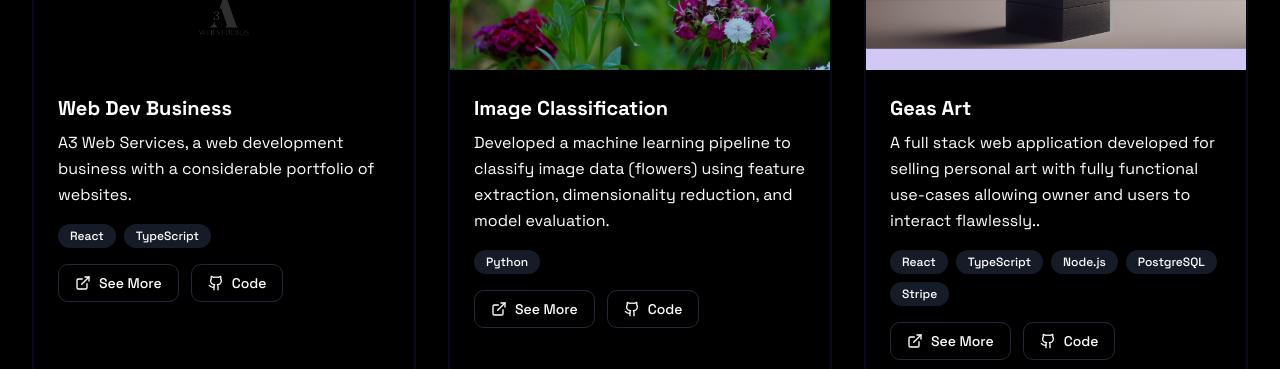
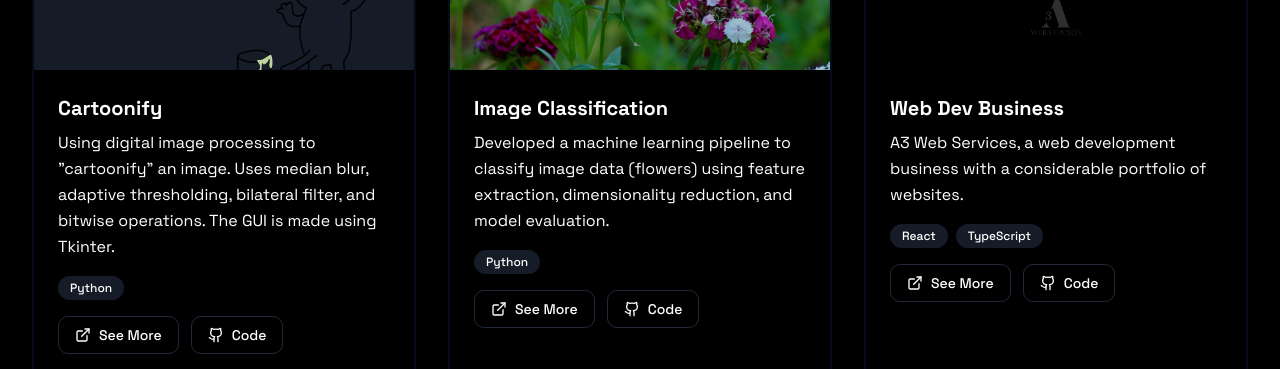
Before and after one commit to acrubaugh11/Personal-Page, a React (Vite) app: page / in a window 1280 px wide. Shown: the part 1098-1467 px from the top of the page. Built offline with nearby package versions, Linux system fonts and the light colour scheme.

Commit message:
new github project added

```diff
--- a/client/pages/Index.tsx
+++ b/client/pages/Index.tsx
@@ -12,17 +12,17 @@ import cloudy from "../cloudy.jpeg";
 import bng from "../bng.png";
 import clock from "../clock.jpg";
 import car from "../car.png";
-
+import cartoon from "../cartoon.png";
 
 const featuredProjects = [
   {
-    title: "Web Dev Business",
+    title: "Cartoonify",
     description:
-      "A3 Web Services, a web development business with a considerable portfolio of websites.",
-    technologies: ["React", "TypeScript"],
-    liveUrl: "https://fad-web-dev.vercel.app/",
-    githubUrl: "https://github.com/acrubaugh11/Fad-Web-Dev/tree/v3",
-    image: a3
+      "Using digital image processing to \"cartoonify\" an image. Uses median blur, adaptive thresholding, bilateral filter, and bitwise operations. The GUI is made using Tkinter.",
+    technologies: ["Python"],
+    liveUrl: "https://github.com/acrubaugh11/Cartoonify/tree/main",
+    githubUrl: "https://github.com/acrubaugh11/Cartoonify/tree/main",
+    image: cartoon
   },
   {
     title: "Image Classification",
@@ -32,6 +32,15 @@ const featuredProjects = [
     liveUrl: "https://github.com/acrubaugh11/Image_Classification",
     githubUrl: "https://github.com/acrubaugh11/Image_Classification",
     image: flower
+  },
+  {
+    title: "Web Dev Business",
+    description:
+      "A3 Web Services, a web development business with a considerable portfolio of websites.",
+    technologies: ["React", "TypeScript"],
+    liveUrl: "https://fad-web-dev.vercel.app/",
+    githubUrl: "https://github.com/acrubaugh11/Fad-Web-Dev/tree/v3",
+    image: a3
   },
     {
     title: "Geas Art",
```
Also changed, not shown: client/cartoon.png (added).
